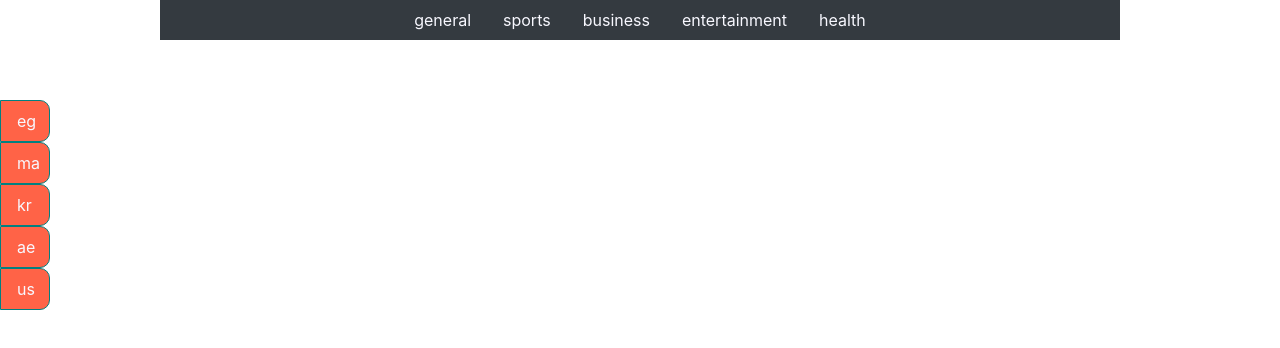
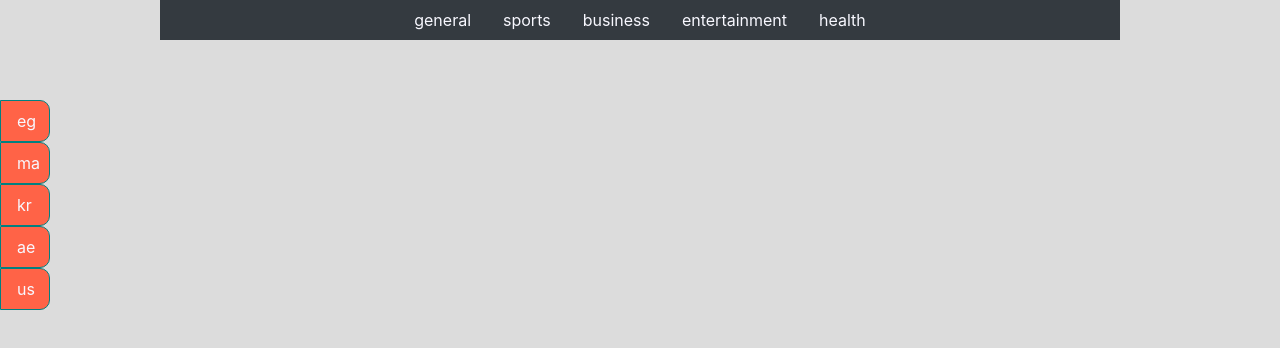
Before and after one commit to meritMagdy265/testRepo, a plain HTML site: page index.html in a window 1280 px wide. Drawn offline with Linux system fonts and the light colour scheme; no server answers.

Commit message:
bbody bgd updated

```diff
--- a/css/index_style.css
+++ b/css/index_style.css
@@ -1,6 +1,10 @@
 *
 {
     transition: all .5s;
+}
+body
+{
+    background-color: gainsboro;
 }
 
 .nav-link
```
